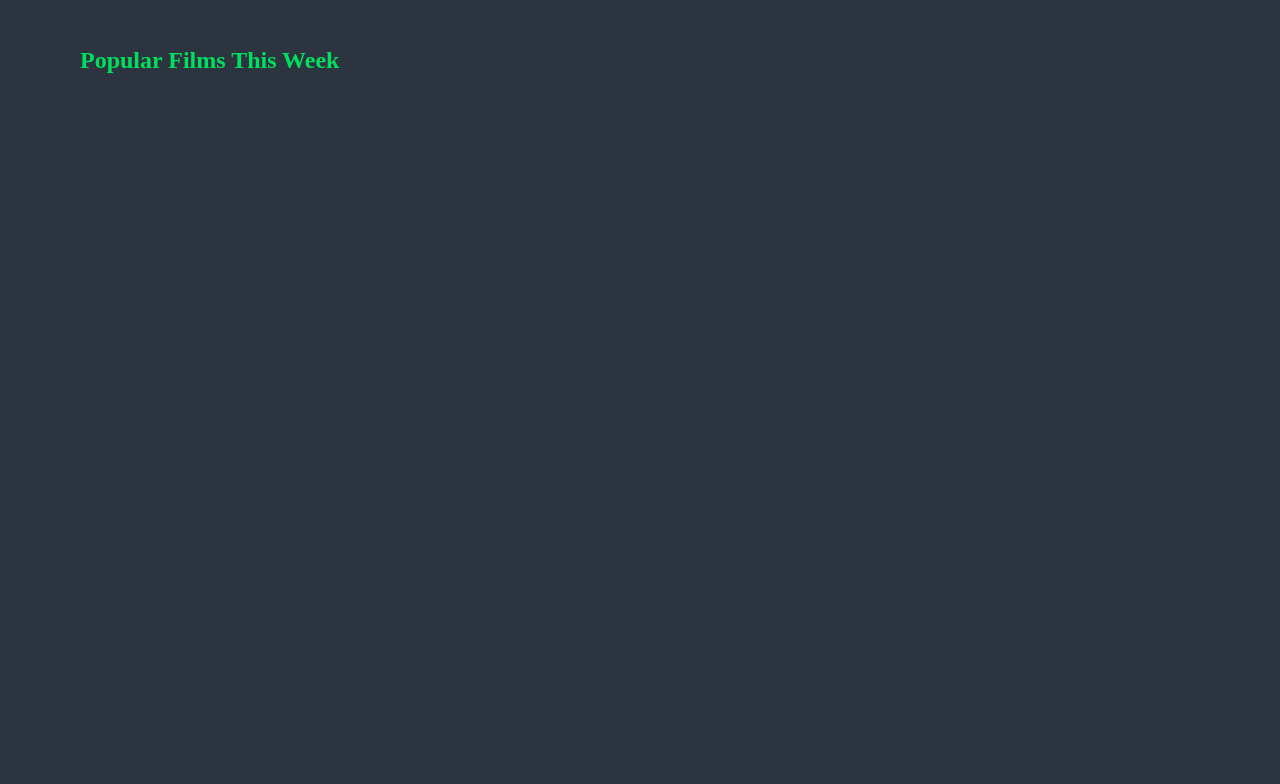
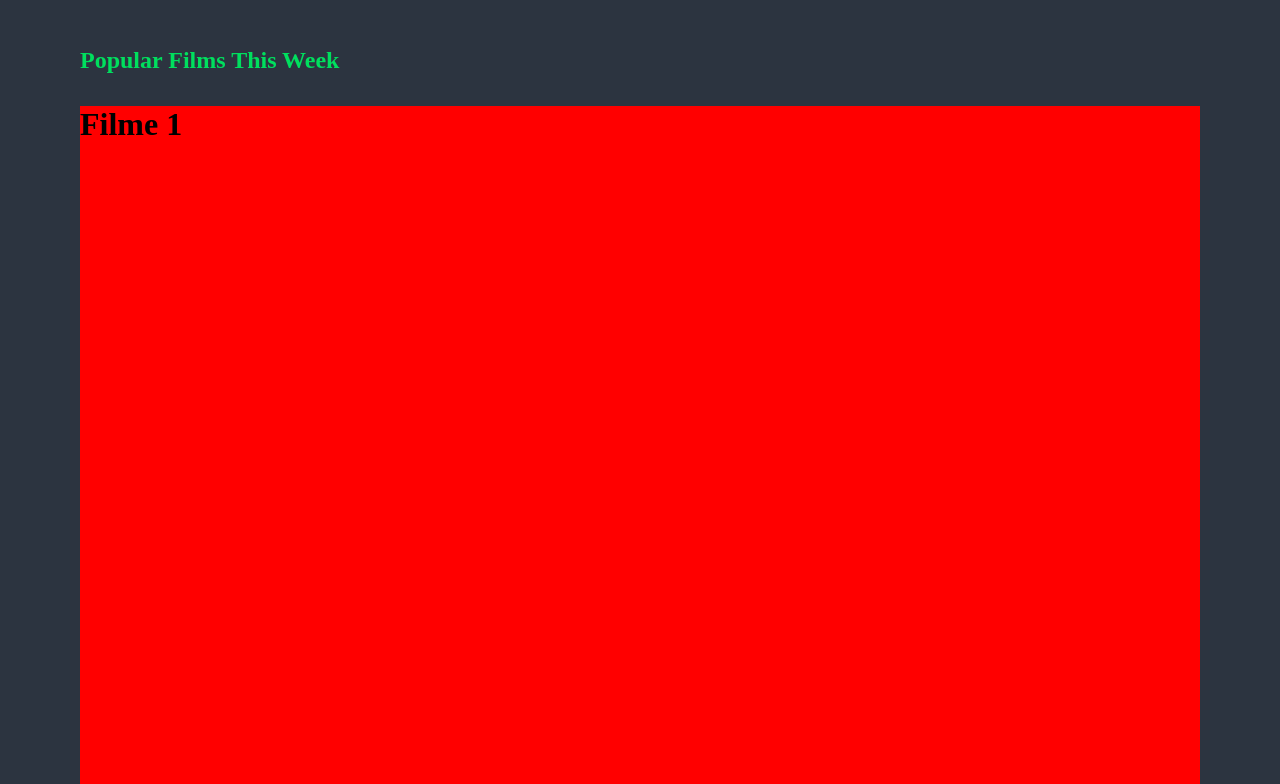
Before and after one commit to PedroMakengo/the-movie-guide, a React (Vite) app: page / in a window 1280 px wide. Shown: the part 536-1320 px from the top of the page. Before the commit the page ends 800 px from the top, so only its background shows below. Built offline with nearby package versions, Linux system fonts and the light colour scheme.

Commit message:
Trabalhando com a UI

```diff
--- a/src/components/PopularFilms/index.tsx
+++ b/src/components/PopularFilms/index.tsx
@@ -1,9 +1,15 @@
-import { ContainerPopular } from "./styles";
+import { ContainerPopular, ListFilms } from "./styles";
 
 function PopularFilms() {
   return (
     <ContainerPopular>
       <h2>Popular Films This Week</h2>
+
+      <ListFilms>
+        <div>
+          <h1>Filme 1</h1>
+        </div>
+      </ListFilms>
     </ContainerPopular>
   );
 }
--- a/src/components/PopularFilms/styles.ts
+++ b/src/components/PopularFilms/styles.ts
@@ -9,3 +9,11 @@ export const ContainerPopular = styled.div`
     color: #00df5e;
   }
 `;
+
+export const ListFilms = styled.div`
+  background: red;
+  height: 100vh;
+  margin-top: 2rem;
+
+  display: flex;
+`;
```
